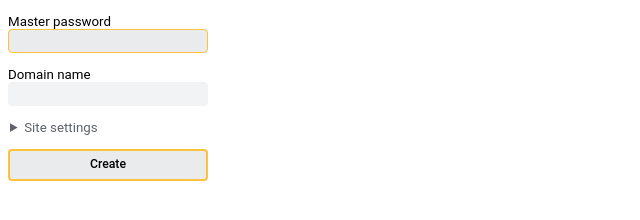
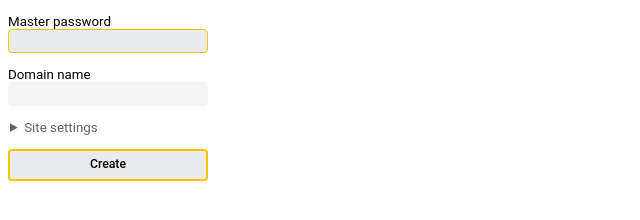
Before and after one commit to humbapa/jspass, a website with bundled scripts: page popup.html in a window 1280 px wide. Shown: the whole page, without its empty margins (0-640 px from the left). Built offline with nearby package versions, Linux system fonts and the light colour scheme; no server answers.

Commit message:
Use material yellow

```diff
--- a/style.css
+++ b/style.css
@@ -4,7 +4,7 @@
   --color-light-gray: #f1f3f4;
   --color-gray: #e9ebec;
   --color-dark-gray: #5f6368;
-  --color-yellow: #fcc23b;
+  --color-yellow: #ffc400;
 }
 
 body,
```
